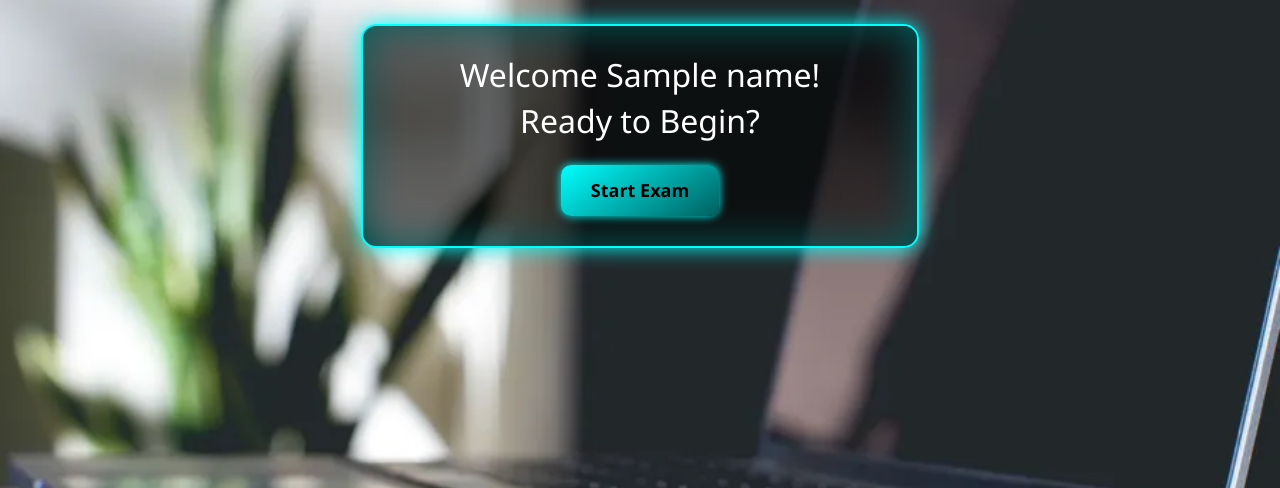
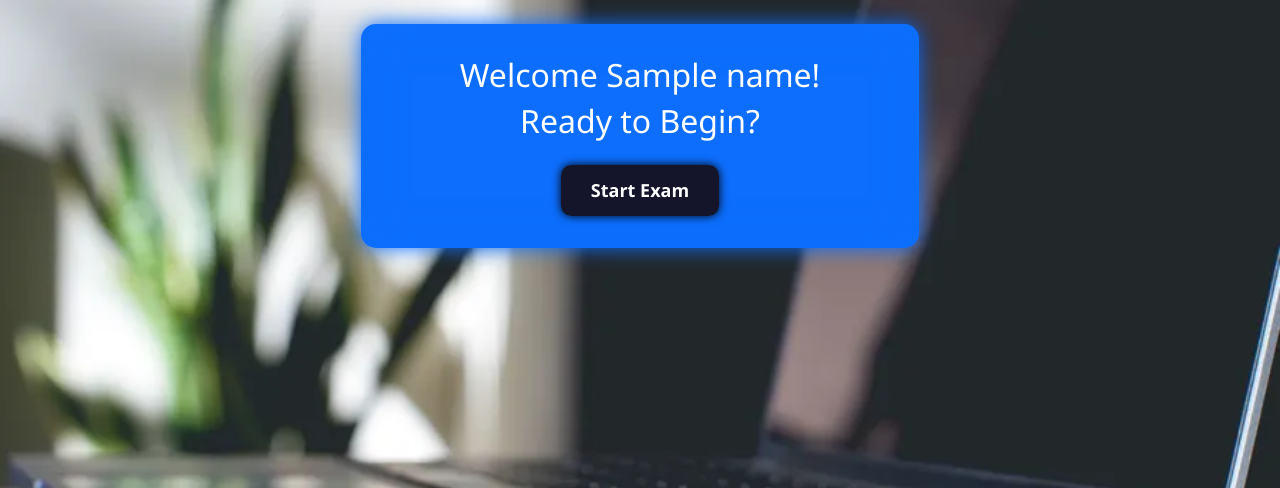
Before and after one commit to salman-faris00/blearnexamportal, a Django app: template blearn_app/templates/dashboard.html in a window 1280 px wide. Shown: the part 76-564 px from the top of the page. Run offline with Django 5.2, Linux system fonts and the light colour scheme; the template is opened without the code that fills it: most values are stand-ins (such as "Sample title", 1, 10 or a date in 2020).

```diff
--- a/blearn_app/templates/dashboard.html
+++ b/blearn_app/templates/dashboard.html
@@ -54,12 +54,13 @@
     }
 
     .exam-box {
-      background: rgba(0, 0, 0, 0.6);
-      border: 2px solid #00ffff;
+      /* background: rgba(0, 0, 0, 0.6); */
+      background-color: #0d6efd;
+      border: 2px solid #0d6efd;
       border-radius: 15px;
       padding: 30px;
       margin: 50px auto;
-      box-shadow: 0 0 20px #00ffff, 0 0 40px #005f5f inset;
+      box-shadow: 0 0 20px #0d6efd, 0 0 40px #0d6efd inset;
       text-align: center;
       color: #ffffff;
     }
@@ -71,15 +72,16 @@
     }
 
     .start-btn {
-      background: linear-gradient(145deg, #00ffff, #005f5f);
+      background: linear-gradient(145deg, rgb(20, 20, 42), rgb(20, 20, 42));
+      color: white;
       border: none;
       padding: 12px 30px;
       border-radius: 10px;
-      color: #000;
+
       font-size: 18px;
       font-weight: bold;
       cursor: pointer;
-      box-shadow: 0 0 10px #00ffff;
+      box-shadow: 0 0 10px #000;
       transition: all 0.3s ease;
     }
 
--- a/blearn_app/templates/login.html
+++ b/blearn_app/templates/login.html
@@ -200,7 +200,7 @@
                                 class="form-control" required />
                         </div>
 
-                        <button type="submit" class="btn btn-primary" style="color: white; width: 305px;">LOGIN</button>
+                        <button type="submit" class="btn-login" style="background-color: #0d6efd; color: white; width: 305px;">LOGIN</button>
 
                         {% if error %}
                         <div class="alert alert-danger" role="alert">{{ error }}</div>
```
Also changed, not shown: blearn_app/templates/register.html (+12 -6 lines), db.sqlite3.
